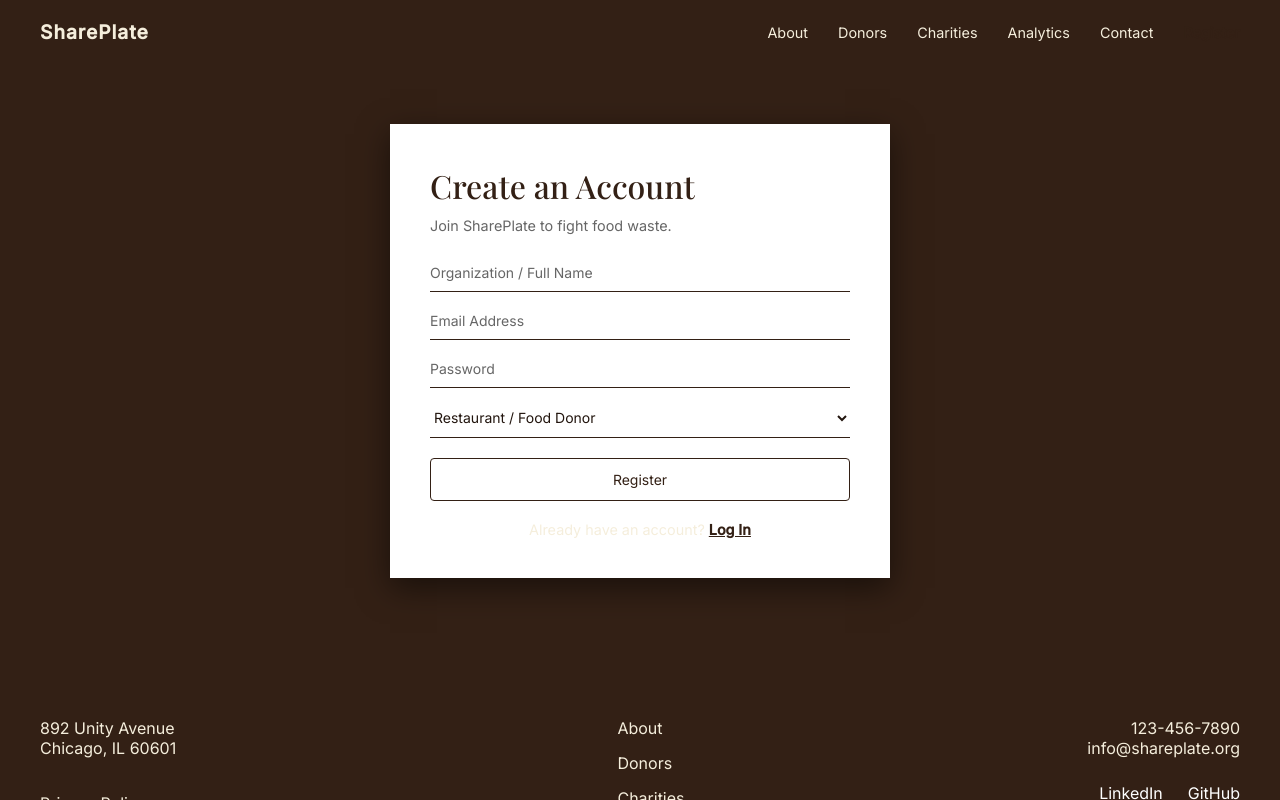
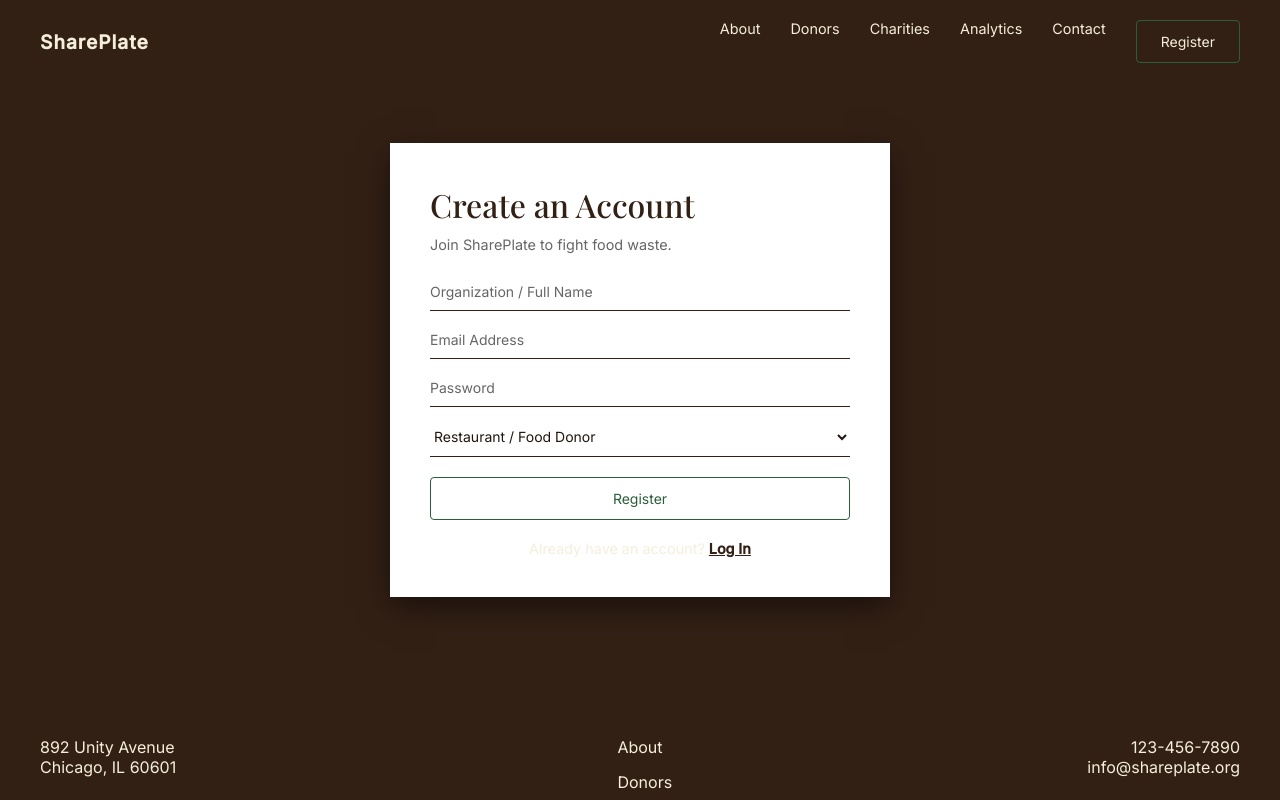
Before and after one commit to RMukherjee007/SharePlate, a React (Vite) app in the folder client/: page /register in a window 1280 px wide. Shown: the top 800 px of the page. Built offline with nearby package versions, Linux system fonts and the light colour scheme.

Commit message:
Update Register button colors to green

```diff
--- a/client/src/App.jsx
+++ b/client/src/App.jsx
@@ -47,7 +47,7 @@ function App() {
               <button onClick={logout} style={{ background: 'none', border: 'none', color: 'inherit', cursor: 'pointer', fontSize: '1rem', padding: '0' }}>Logout</button>
             </>
           ) : (
-            <Link to="/register" onMouseEnter={importRegister} style={{ fontWeight: 'bold', color: 'var(--color-dark-brown)' }}>Register</Link>
+            <Link to="/register" onMouseEnter={importRegister} className="btn-green" style={{ textDecoration: 'none' }}>Register</Link>
           )}
         </div>
       </nav>
--- a/client/src/index.css
+++ b/client/src/index.css
@@ -84,3 +84,22 @@ h1, h2, h3, h4, h5, h6 {
 .input-field::placeholder {
   color: #666;
 }
+
+.btn-green {
+  background: transparent;
+  border: 1px solid #2C5E3B;
+  color: #2C5E3B;
+  padding: 12px 24px;
+  font-family: var(--font-sans);
+  font-size: 14px;
+  cursor: pointer;
+  transition: all 0.3s ease;
+  border-radius: 4px;
+  text-align: center;
+  display: inline-block;
+}
+
+.btn-green:hover {
+  background: #2C5E3B;
+  color: var(--color-white);
+}
--- a/client/src/pages/Register.jsx
+++ b/client/src/pages/Register.jsx
@@ -92,7 +92,7 @@ function Register() {
               <option value="NGO">NGO / Charity</option>
             </select>
 
-            <button type="submit" className="btn-dark" disabled={loading} style={{ width: '100%' }}>
+            <button type="submit" className="btn-green" disabled={loading} style={{ width: '100%' }}>
               {loading ? 'Registering...' : 'Register'}
             </button>
 
```
